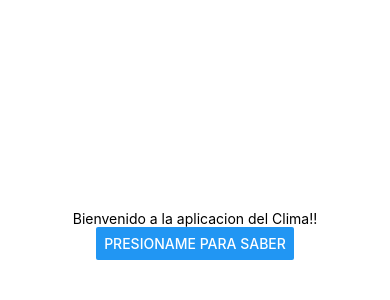
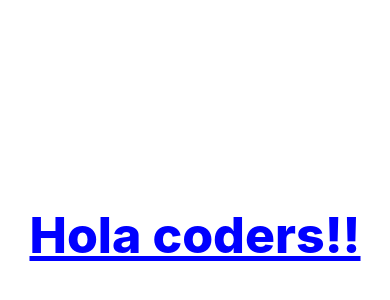
Before and after one commit to cejas89/watherApp, a React Native app: screen / in a window 390 px wide. Shown: the part 182-482 px from the top of the page. Built offline with nearby package versions, Linux system fonts and the light colour scheme.

Commit message:
Desafio 1

```diff
--- a/App.js
+++ b/App.js
@@ -4,13 +4,7 @@ import { Button, StyleSheet, Text, View } from 'react-native';
 export default function App() {
   return (
     <View style={styles.container}>
-      <Text>Bienvenido a la aplicacion del Clima!!</Text>
-      <Button style={styles.button}
-        onPress={() => {
-          alert('Hiciste click sobre el boton');
-        }}
-        title="Presioname para saber"
-      />
+      <Text style={styles.text}>Hola coders!!</Text>
       <StatusBar style="auto" />
     </View>
   );
@@ -24,12 +18,11 @@ const styles = StyleSheet.create({
     alignItems: 'center',
     justifyContent: 'center',
   },
-  button: {
-    flex: 1,
-    marginBottom: 10,
-    backgroundColor: '',
-    alignItems: 'center',
-    justifyContent: 'center',
+  text: {
+    fontSize: 50,
+    color: "blue",
+    textDecorationLine: "underline",
+    fontWeight: "800"
   }
 
 });
```
